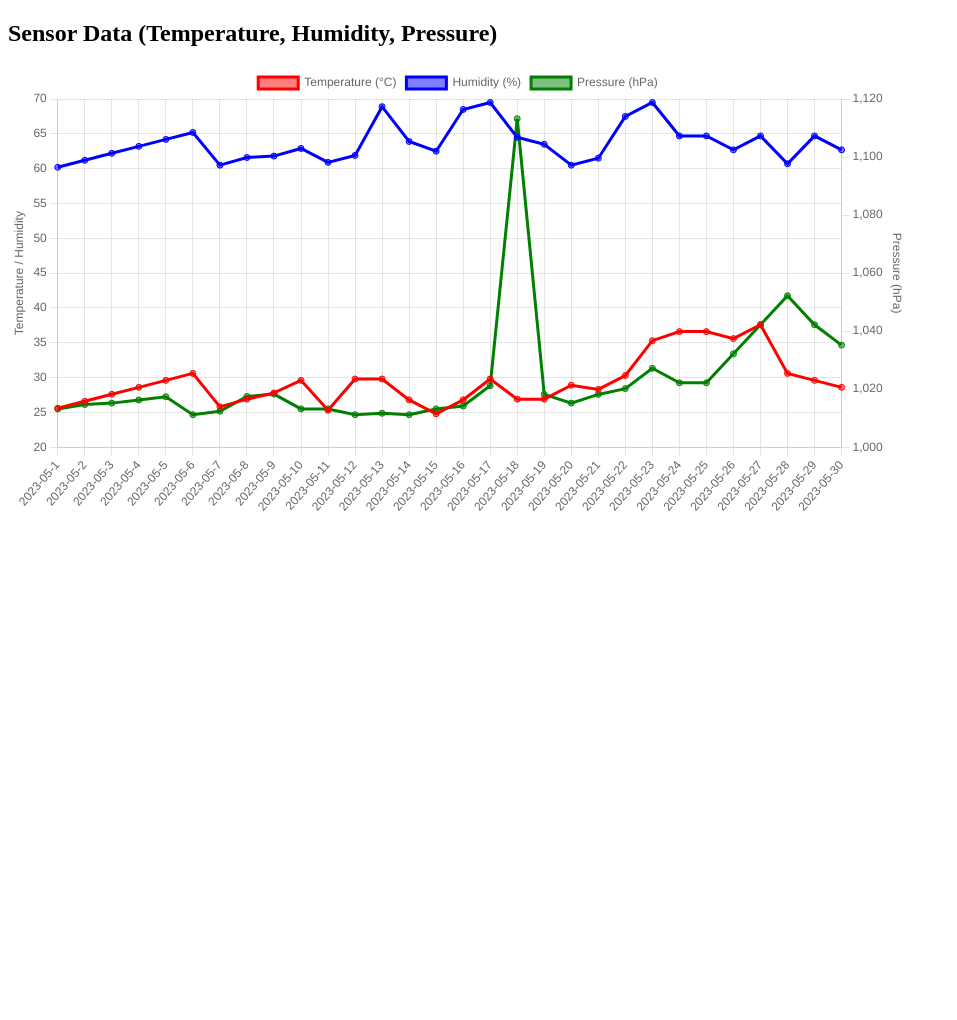
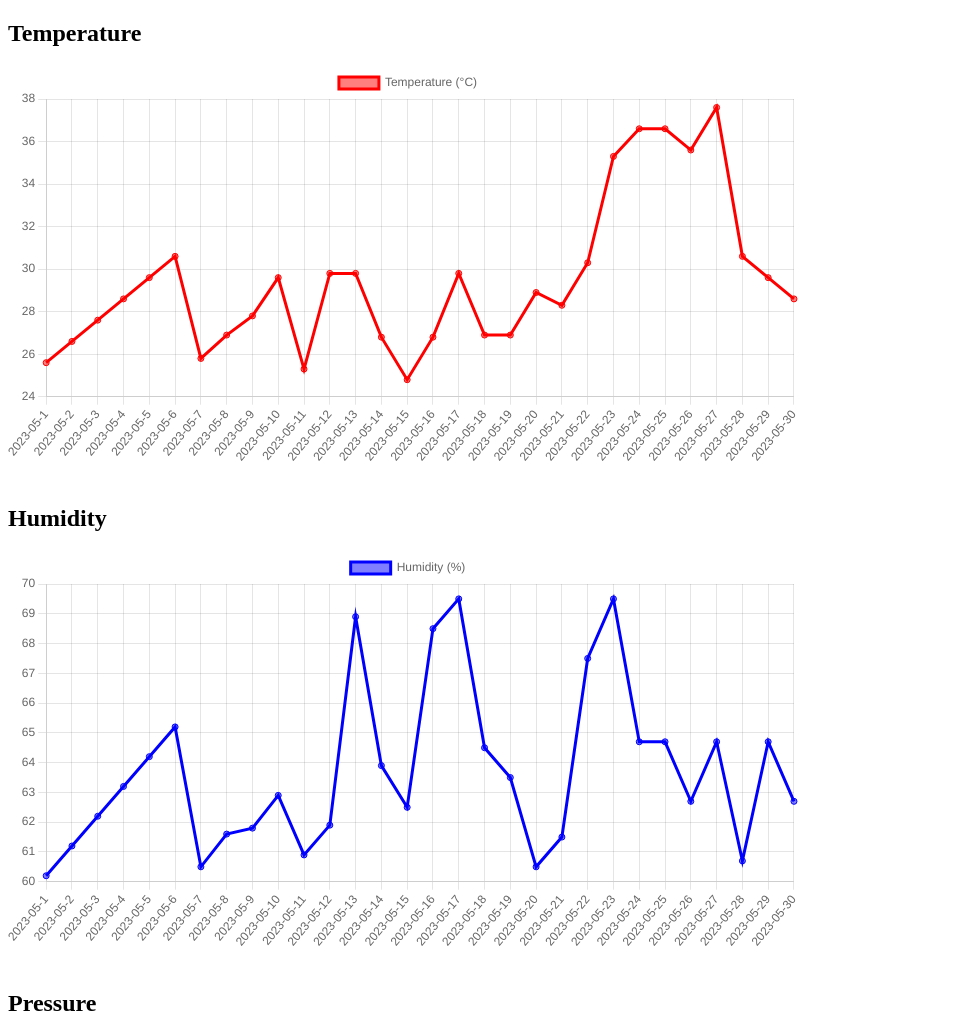
Before and after one commit to mauraaninditakirana/ucp3iot, a website built with Parcel: page src/index.html in a window 1280 px wide. Shown: the top 1020 px of the page, without its empty margins (0-957 px from the left). Before the commit the page ends 800 px from the top, so only its background shows below. Built offline with nearby package versions, Linux system fonts and the light colour scheme.

Commit message:
memperbarui chart

```diff
--- a/src/acquisitions.js
+++ b/src/acquisitions.js
@@ -3,14 +3,20 @@ import dataJson from "./datasensor.json";
 
 (async function () {
   try {
-    const sensorData = dataJson.datasensorreport[0].sensordata;
+    const response = { ok: true, json: async () => dataJson };
+    if (!response.ok) {
+      throw new Error("Network response was not ok");
+    }
+    const jsonData = await response.json();
+
+    const sensorData = jsonData.datasensorreport[0].sensordata;
 
     const labels = sensorData.map((item) => item.timestamp.split("T")[0]);
     const temperatures = sensorData.map((item) => item.temperature);
     const humidities = sensorData.map((item) => item.humidity);
     const pressures = sensorData.map((item) => item.pressure);
 
-    new Chart(document.getElementById("chartSensor"), {
+    new Chart(document.getElementById("chartTemperature"), {
       type: "line",
       data: {
         labels: labels,
@@ -20,43 +26,38 @@ import dataJson from "./datasensor.json";
             data: temperatures,
             borderColor: "red",
             backgroundColor: "rgba(255, 0, 0, 0.5)",
-            yAxisID: "y",
           },
+        ],
+      },
+    });
+
+    new Chart(document.getElementById("chartHumidity"), {
+      type: "line",
+      data: {
+        labels: labels,
+        datasets: [
           {
             label: "Humidity (%)",
             data: humidities,
             borderColor: "blue",
             backgroundColor: "rgba(0, 0, 255, 0.5)",
-            yAxisID: "y",
           },
+        ],
+      },
+    });
+
+    new Chart(document.getElementById("chartPressure"), {
+      type: "line",
+      data: {
+        labels: labels,
+        datasets: [
           {
             label: "Pressure (hPa)",
             data: pressures,
             borderColor: "green",
             backgroundColor: "rgba(0, 128, 0, 0.5)",
-            yAxisID: "y1",
           },
         ],
-      },
-      options: {
-        responsive: true,
-        interaction: {
-          mode: "index",
-          intersect: false,
-        },
-        scales: {
-          y: {
-            type: "linear",
-            position: "left",
-            title: { display: true, text: "Temperature / Humidity" },
-          },
-          y1: {
-            type: "linear",
-            position: "right",
-            title: { display: true, text: "Pressure (hPa)" },
-            grid: { drawOnChartArea: false },
-          },
-        },
       },
     });
   } catch (error) {
--- a/src/index.html
+++ b/src/index.html
@@ -4,8 +4,14 @@
     <title>Chart.js UCP 3 IoT</title>
   </head>
   <body>
-    <h2>Sensor Data (Temperature, Humidity, Pressure)</h2>
-    <div style="width: 900px;"><canvas id="chartSensor"></canvas></div>
+    <h2>Temperature</h2>
+    <div style="width: 800px;"><canvas id="chartTemperature"></canvas></div>
+    <br/>
+    <h2>Humidity</h2>
+    <div style="width: 800px;"><canvas id="chartHumidity"></canvas></div>
+    <br/>
+    <h2>Pressure</h2>
+    <div style="width: 800px;"><canvas id="chartPressure"></canvas></div>
 
     <script type="module" src="acquisitions.js"></script>
   </body>
```
Also changed, not shown: dist/index.html, 2 other files.
